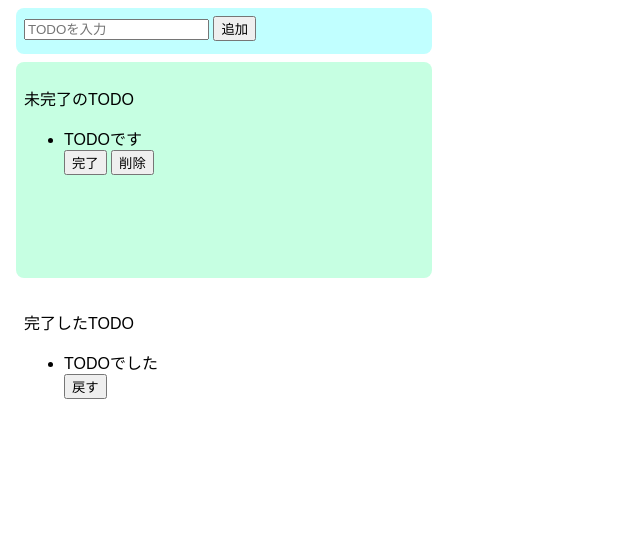
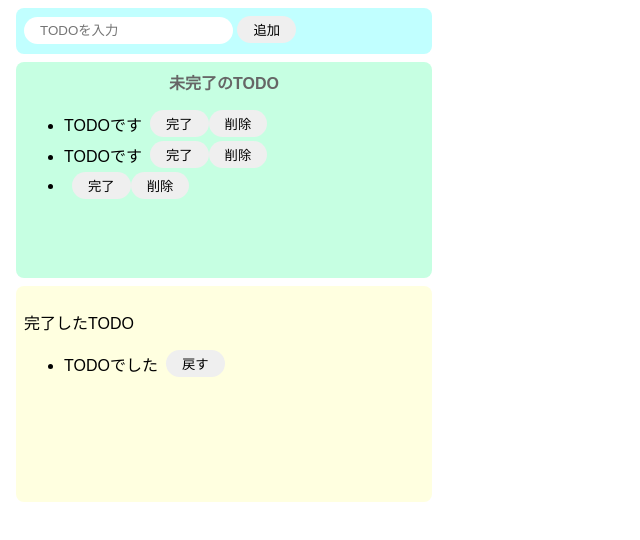
Before and after one commit to ShinjiNakagawa1127/todo, a website built with Parcel: page src/index.html in a window 1280 px wide. Both pictures are taken after a click on the button "追加". Shown: the whole page, without its empty margins (0-640 px from the left). Built offline with nearby package versions, Linux system fonts and the light colour scheme.

Commit message:
Update 3 files

```diff
--- a/src/index.html
+++ b/src/index.html
@@ -7,23 +7,28 @@
 
   <body>
     <div class="input-area">
-      <input placeholder="TODOを入力">
-      <button>追加</button>
+      <input id="add-text" placeholder="TODOを入力">
+      <button id="add-button">追加</button>
     </div>
     <div class="incompleate-area">
-      <p>未完了のTODO</p>
-      <div>
-        <ul>
+      <p class="title">未完了のTODO</p>
+      <ul id="incomplete-list">
+        <div  class="list-row">
           <li>TODOです</li>
           <button>完了</button>
           <button>削除</button>
-        </ul>
-      </div>
+        </div>
+        <div class="list-row">
+          <li>TODOです</li>
+          <button>完了</button>
+          <button>削除</button>
+        </div>
+      </ul>
     </div>
     <div class="compleate-area">
       <p>完了したTODO</p>
       <div>
-      <ul>
+      <ul class="list-row">
         <li>TODOでした</li>
         <button>戻す</button>
       </ul>
--- a/src/index.mjs
+++ b/src/index.mjs
@@ -1,10 +1,46 @@
 import "./styles.css";
 
-document.getElementById("app").innerHTML = `
-<h1>Hello Vanilla!</h1>
-<div>
-  We use the same configuration as Parcel to bundle this sandbox, you can find more
-  info about Parcel
-  <a href="https://parceljs.org" target="_blank" rel="noopener noreferrer">here</a>.
-</div>
-`;
+const onClickAdd = () => {
+  const inputText = document.getElementById("add-text").value;
+  document.getElementById("add-text").value = "";
+
+  //div生成
+  const div = document.createElement("div");
+  div.className = "list-row";
+
+  //liタグ
+  const li = document.createElement("li");
+  li.innerText = inputText;
+
+  //button(完了)タグ作成
+  const compleateButton = document.createElement("button");
+  compleateButton.innerText = "完了";
+  compleateButton.addEventListener("click", () => {
+    //完了ボタンの親タグを未完了リストから削除
+    deleteFormIncompleteList(compleateButton.parentNode);
+  });
+
+  const deleteButton = document.createElement("button");
+  deleteButton.innerText = "削除";
+  deleteButton.addEventListener("click", () => {
+    //削除ボタンの親タグを未完了リストから削除
+    deleteFormIncompleteList(deleteButton.parentNode);
+  });
+
+  //divタグの子要素に各要素を設定
+  div.appendChild(li);
+  div.appendChild(compleateButton);
+  div.appendChild(deleteButton);
+
+  //未完了リストに追加
+  document.getElementById("incomplete-list").appendChild(div);
+};
+
+//未完了リストから指定の要素を削除
+const deleteFormIncompleteList = (target) => {
+  document.getElementById("incomplete-list").removeChild(target);
+};
+
+document
+  .getElementById("add-button")
+  .addEventListener("click", () => onClickAdd());
--- a/src/styles.css
+++ b/src/styles.css
@@ -1,5 +1,24 @@
 body {
   font-family: sans-serif;
+}
+
+input{
+  border-radius: 16px;
+  border: none;
+  padding: 6px 16px;
+  outline: none;
+}
+
+button{
+  border-radius: 16px;
+  border: none;
+  padding: 4px 16px;
+}
+
+button:hover{
+  background-color: #ff7fff;
+  color: #fff;
+  cursor: pointer;
 }
 
 .input-area{
@@ -21,10 +40,27 @@ body {
 }
 
 .compleate-area{
-  background-color:#ffffe0
+  background-color:#ffffe0;
   width: 400px;
   height: 200px;
   padding: 8px;
   margin: 8px;
   border-radius: 8px;
 }
+
+.title{
+  text-align: center;
+  margin-top: 0;
+  font-weight: bold;
+  color: #666;
+}
+
+.list-row{
+  display: flex;
+  align-items: center;
+  padding-bottom: 4px;
+}
+
+li{
+  margin-right: 8px;
+}
```
